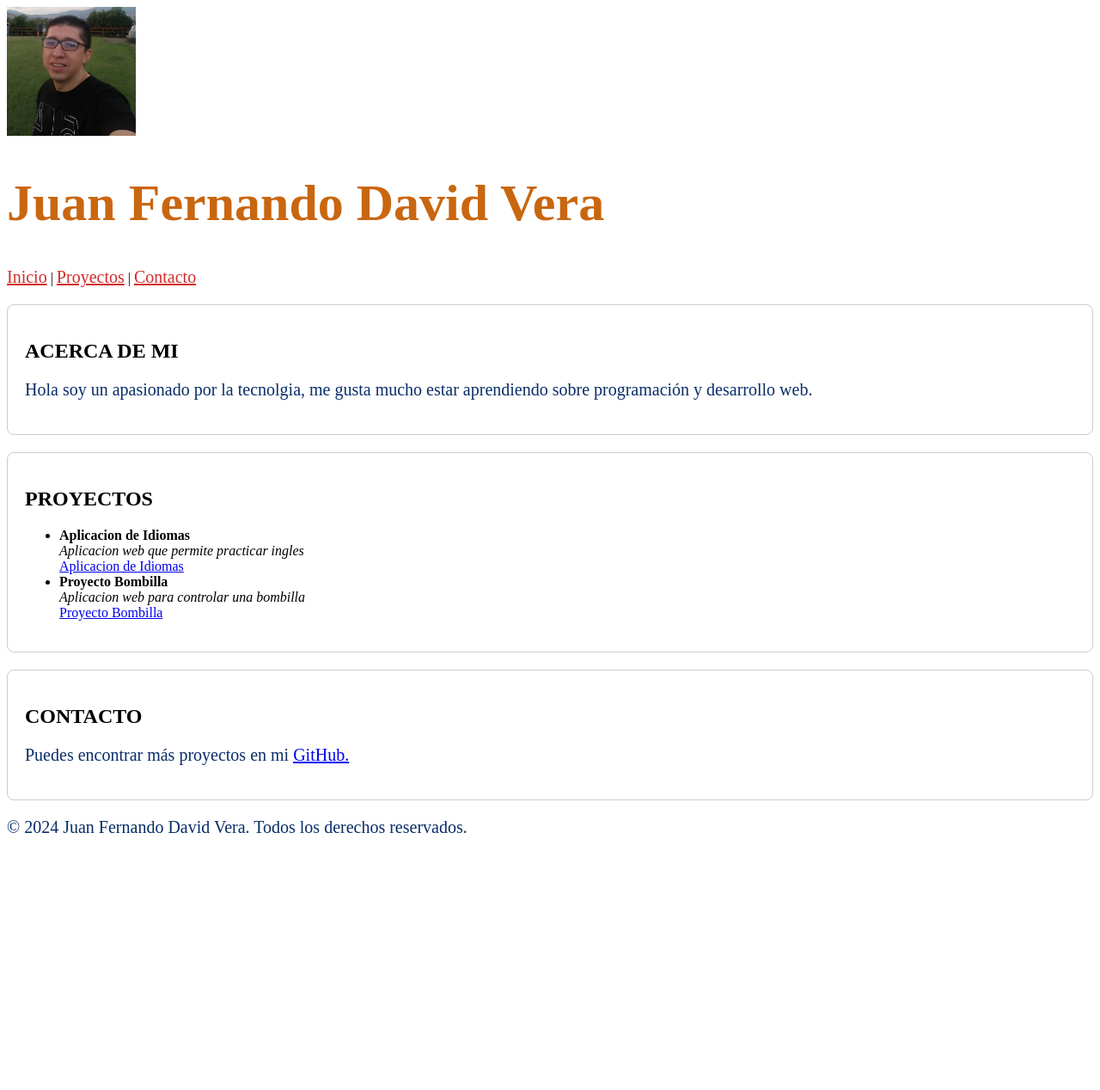
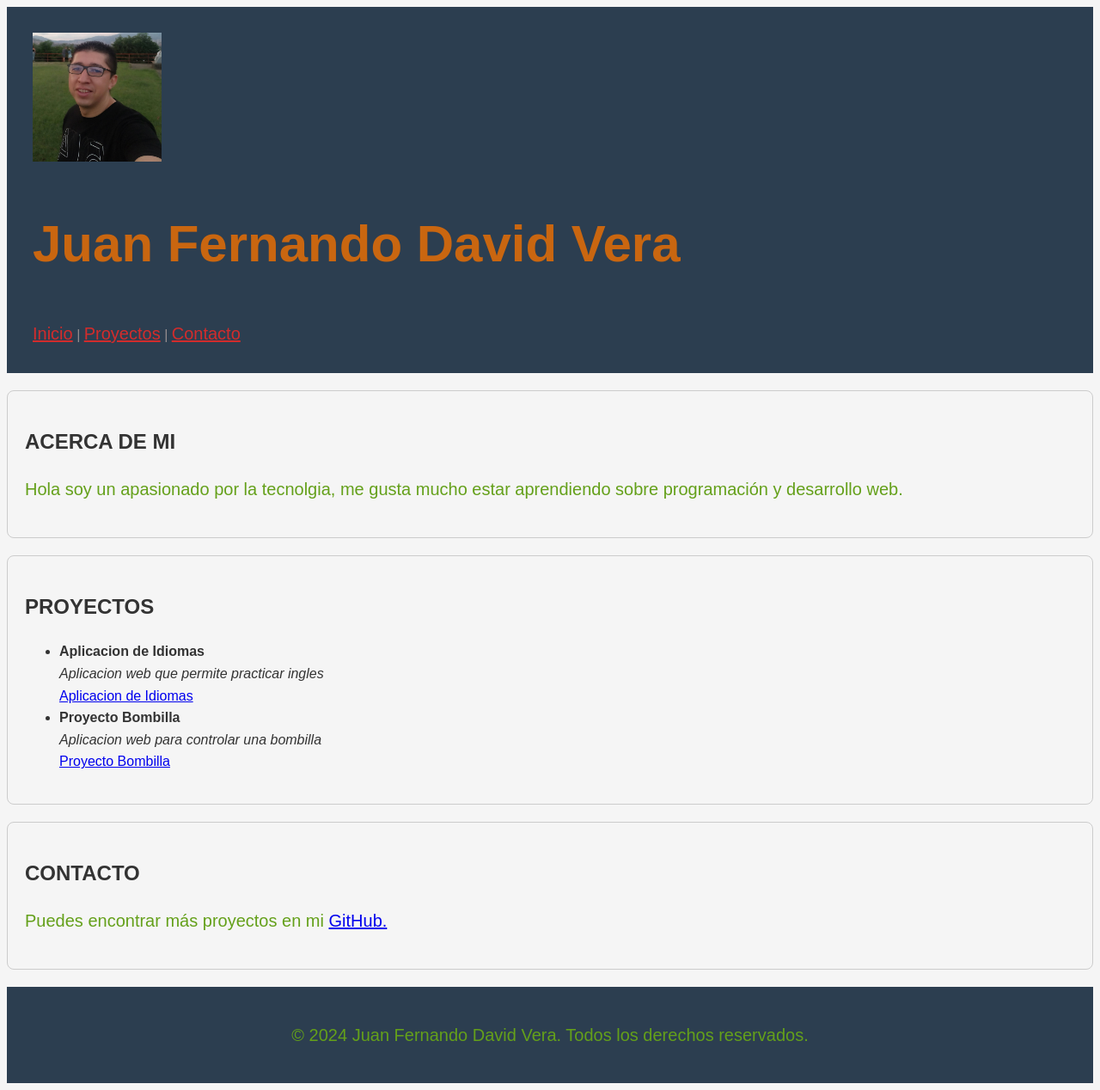
Before and after one commit to juanfer03/Mi_Portafolio, a plain HTML site: page index.html in a window 1280 px wide. Shown: the whole page at 86% size. Before the commit the page ends 994 px from the top, so only its background shows below. Drawn offline with Linux system fonts and the light colour scheme.

Commit message:
Agregando solores, fondo y tipografia

```diff
--- a/styles.css
+++ b/styles.css
@@ -4,7 +4,7 @@ h1 {
 }
 p {
   font-size: 20px;
-  color: rgb(9, 45, 103);
+  color: rgb(100, 160, 26);
 }
 nav a {
   color: rgb(210, 44, 44);
@@ -16,3 +16,20 @@ nav a {
   border: 1px solid #ccc;
   border-radius: 8px;
 }
+body {
+  font-family: Arial, sans-serif;
+  background-color: #f5f5f5;
+  color: #333;
+  line-height: 1.6;
+}
+header {
+  background-color: #2c3e50;
+  color: rgb(148, 142, 142);
+  padding: 30px;
+}
+footer {
+  background-color: #2c3e50;
+  color: white;
+  padding: 20px;
+  text-align: center;
+}
```
